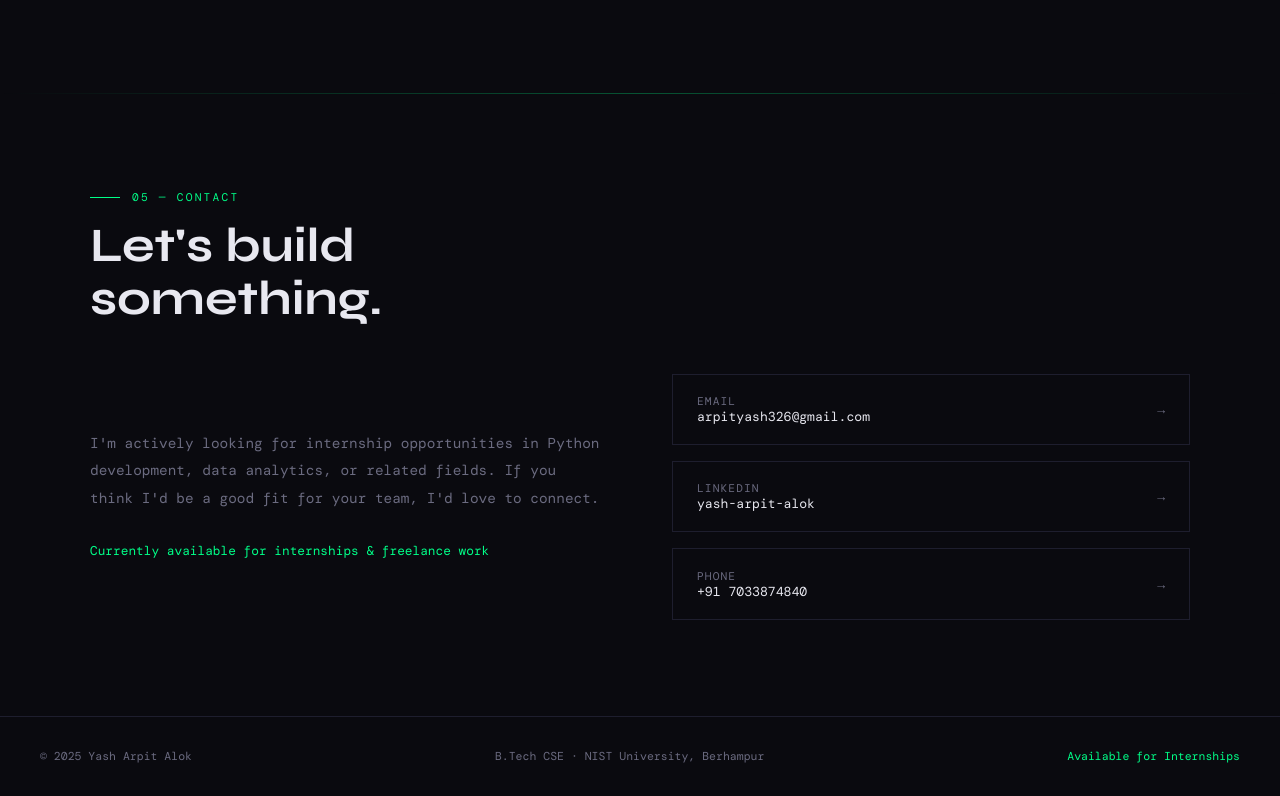
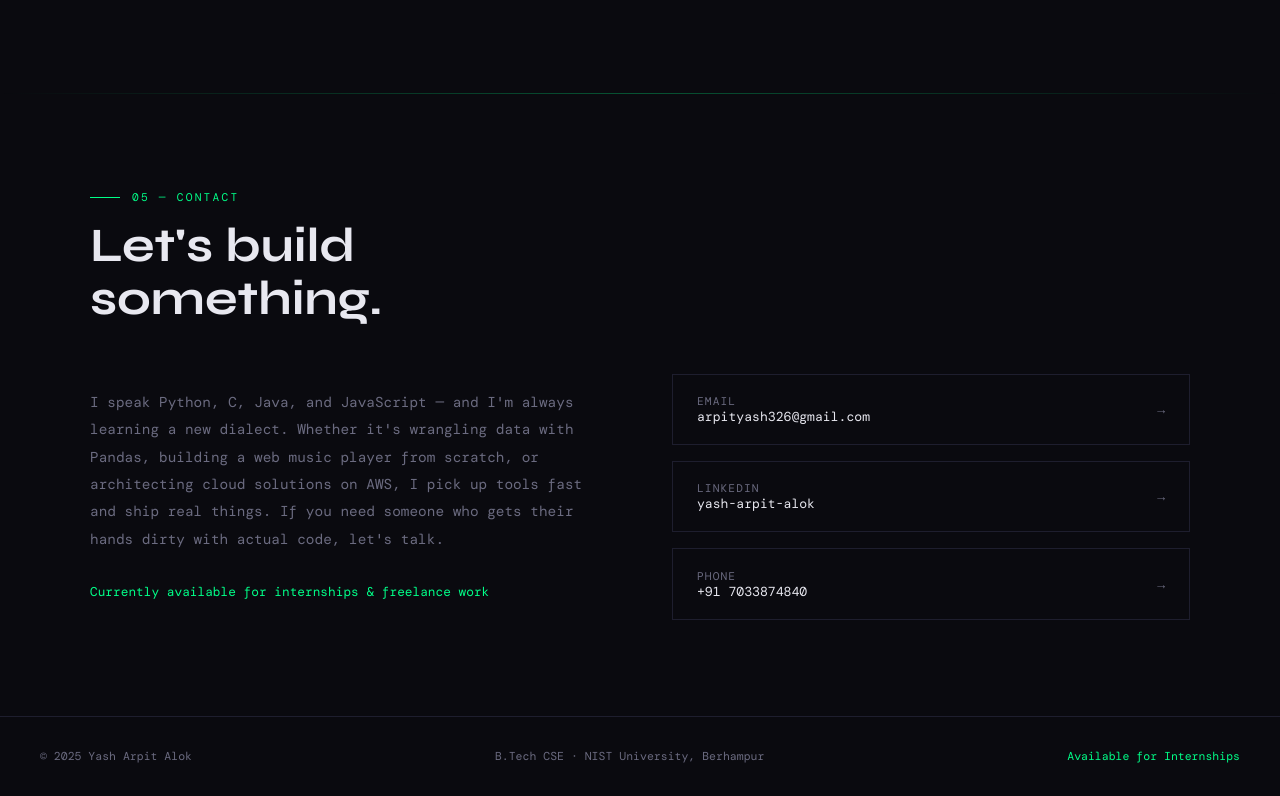
Before and after one commit to yash0846/yash_arpit_alok.github.io, a plain HTML site: page index.html in a window 1280 px wide. Shown: the part 3792-4588 px from the top of the page. Drawn offline with nearby package versions, Linux system fonts and the light colour scheme; a web font is replaced by a local one.

Commit message:
Update index.html

```diff
--- a/index.html
+++ b/index.html
@@ -733,7 +733,10 @@
     <h2 class="section-title">Let's build<br>something.</h2>
     <div class="contact-inner reveal">
       <div class="contact-text">
-        <p>I'm actively looking for internship opportunities in Python development, data analytics, or related fields. If you think I'd be a good fit for your team, I'd love to connect.</p>
+        <p>I speak Python, C, Java, and JavaScript — and I'm always learning a new dialect.
+Whether it's wrangling data with Pandas, building a web music player from scratch,
+or architecting cloud solutions on AWS, I pick up tools fast and ship real things.
+If you need someone who gets their hands dirty with actual code, let's talk.</p>
         <br>
         <p style="color: var(--accent); font-size: 0.8rem;">Currently available for internships &amp; freelance work</p>
       </div>
```
